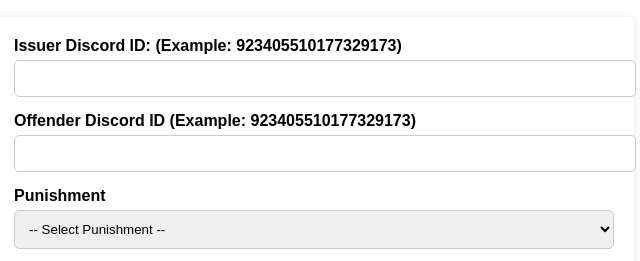
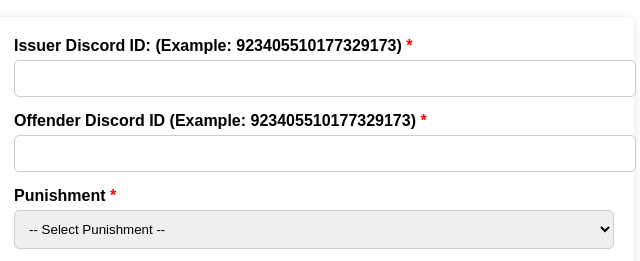
Before and after one commit to RasAlGhul8991/gsrp-portal, a plain HTML site: page index.html in a window 1280 px wide. Shown: the part 499-760 px from the top of the page, 451-1091 px from the left. Drawn offline with Linux system fonts and the light colour scheme.

Commit message:
Update index.html

```diff
--- a/index.html
+++ b/index.html
@@ -72,6 +72,10 @@
       display: block;
       margin-bottom: 5px;
       font-weight: bold;
+    }
+    label::after {
+      content: " *";
+      color: red;
     }
     input, textarea, select {
       width: 100%;
```
